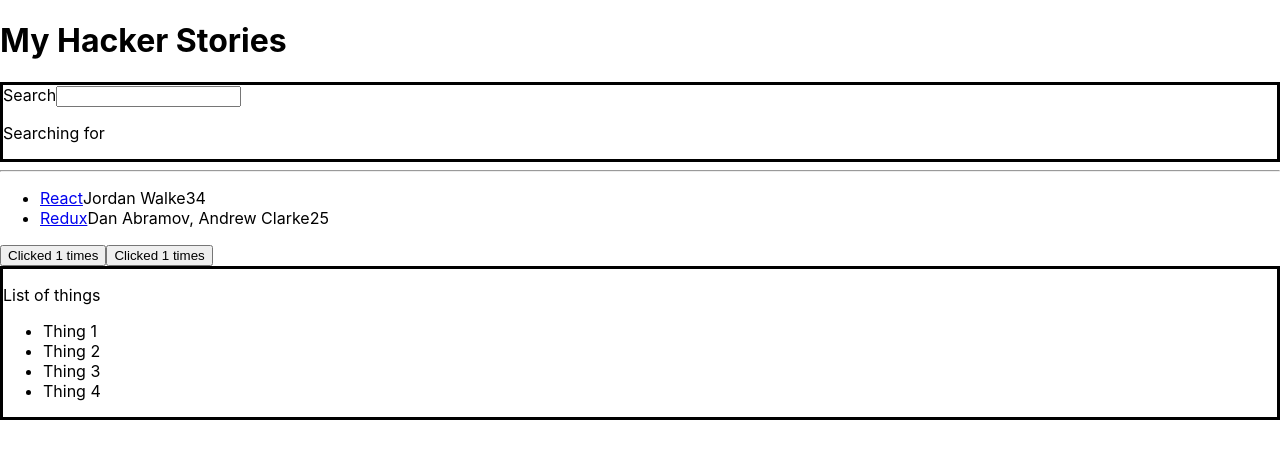
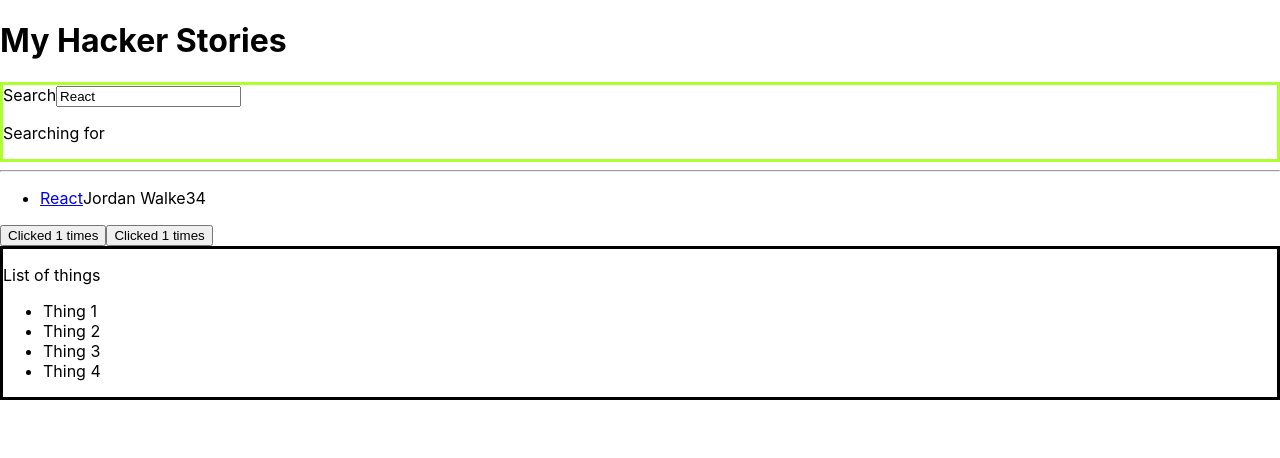
Before and after one commit to Moses-Onche/road-to-react, a React (Create React App) app in the folder hacker-stories/: page / in a window 1280 px wide. Shown: the top 458 px of the page. Built offline with nearby package versions, Linux system fonts and the light colour scheme.

Commit message:
Implement a custom hook to handle search

```diff
--- a/hacker-stories/public/index.html
+++ b/hacker-stories/public/index.html
@@ -2,7 +2,8 @@
 <html lang="en">
   <head>
     <meta charset="utf-8" />
-    <link rel="icon" href="%PUBLIC_URL%/favicon.ico" />
+    <link rel="icon" href="" />
+    <!-- %PUBLIC_URL%/favicon.ico -->
     <meta name="viewport" content="width=device-width, initial-scale=1" />
     <meta name="theme-color" content="#000000" />
     <meta
@@ -24,7 +25,7 @@
       work correctly both with client-side routing and a non-root public URL.
       Learn how to configure a non-root public URL by running `npm run build`.
     -->
-    <title>React App</title>
+    <title>Road to React</title>
   </head>
   <body>
     <noscript>You need to enable JavaScript to run this app.</noscript>
--- a/hacker-stories/src/App.css
+++ b/hacker-stories/src/App.css
@@ -41,4 +41,6 @@
   border: solid black;
 }
 
-.search {}
+.search {
+  border: solid greenyellow;
+}
--- a/hacker-stories/src/App.js
+++ b/hacker-stories/src/App.js
@@ -1,4 +1,5 @@
-import { useState } from "react";
+import { useState, useEffect } from "react";
+import { BrowserRouter as Router, Routes, Route } from "react-router-dom";
 import './App.css';
 
 const App = () => {
@@ -21,16 +22,40 @@
     }
   ];
 
+  const useSemiPersistentState = (key, initialState) => {
+    const [value, setValue] = useState(
+      localStorage.getItem(key) || initialState
+    );
+
+    useEffect(() => {
+      localStorage.setItem(key, value);
+    }, [value, key])
+
+    return [value, setValue];
+  }
+
+  const [searchTerm, setSearchTerm] = useSemiPersistentState(
+    "search",
+    "React"
+  )
+
+  const handleSearch = (event) => {
+    setSearchTerm(event.target.value);
+  }
+
+  const searchedStories = stories.filter(function (story) {
+    return story.title.toLowerCase().includes(searchTerm.toLowerCase());
+  })
 
   return (
     <div className="App">
       <h1>My Hacker Stories</h1>
 
-      <Search />
+      <Search search={searchTerm} onSearch={handleSearch}/>
 
       <hr />
 
-      <List list={stories}/>
+      <List list={ searchedStories }/>
       <MyButton />
       <MyButton />
       <Things />
@@ -39,10 +64,16 @@
 };
 
 const List = ({ list }) => (
-  <div>
     <ul>
-      {list.map(item => (
-          <li key={item.objectID} >
+      {list.map((item) => (
+        <Item key={item.objectID} item={item} />
+      ))}
+    </ul>
+  )
+
+
+const Item = ({ item }) => (
+  <li>
     <span>
       <a href={item.url}>{item.title}</a>
     </span>
@@ -50,29 +81,16 @@
     <span>{item.numOfComments}</span>
     <span>{item.points}</span>
   </li>
-        )
-      )}
-    </ul>
-  </div>
 );
 
-const Search = ( { props } ) => {
-  const colors = ['red', 'yellow', 'blue', 'green', 'purple', 'black', 'orange', 'blue', 'lightgrey', 'lightblue']
-  const [bdColor, setbDColor] = useState("");
-  const [searchTerm, setSearchTerm] = useState('');
+const Search = (props) => {
+  const { search, onSearch } = props;
+    return (
+    <div className="search">
+      <label htmlFor="search">Search</label>
+      <input id="search" type="text" value={ search } onChange={ onSearch } />
 
-  const handleChange = (event) => {
-    setSearchTerm(event.target.value);
-    // console.log("Rerender");
-    setbDColor(colors[Math.trunc(Math.random() * 10)]);
-    console.log(bdColor)
-  };
-  return (
-    <div style={ {border: "solid " + bdColor}}>
-      <label htmlFor="search">Search</label>
-      <input id="search" type="text" onChange={handleChange} />
-
-      <p>Searching for <strong>{searchTerm}</strong></p>
+      <p>Searching for <strong>{props.searchTerm}</strong></p>
     </div>
 
 
```
Lines whose indentation alone changed are shown as unchanged.
